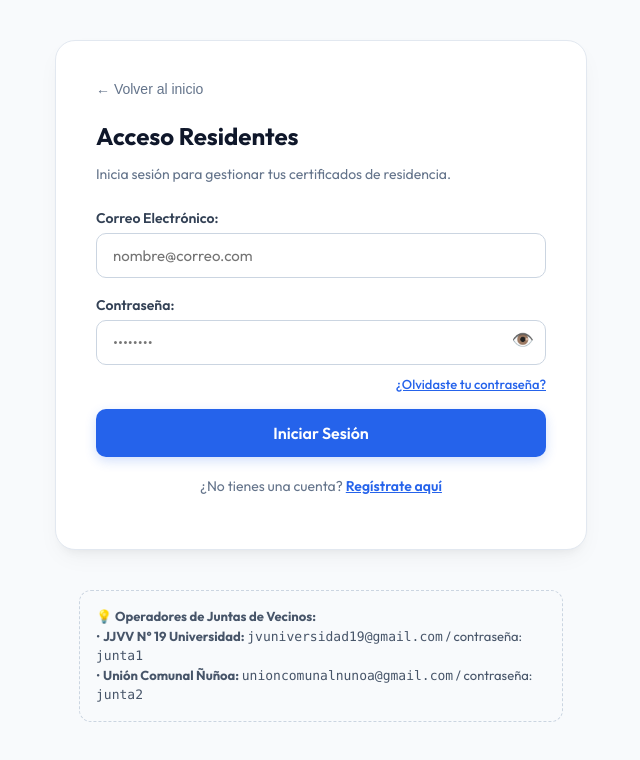
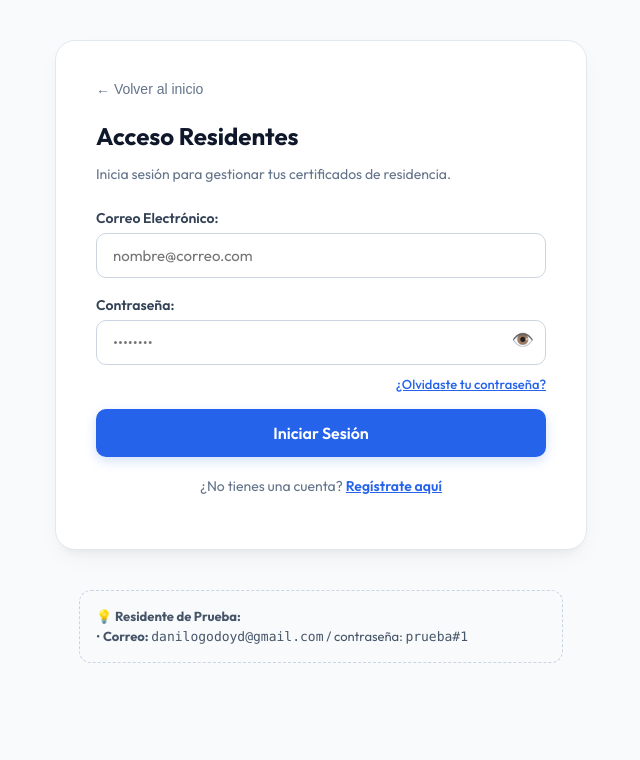
Before and after one commit to lilo2023/frontend_juntavecinos, a React (Create React App) app: page / in a window 1280 px wide. Both pictures are taken after a click on the element 413 px from the left and 503 px from the top of the page. Shown: the top 760 px of the page, without its empty margins (319-959 px from the left). Built offline with nearby package versions, Linux system fonts and the light colour scheme.

Commit message:
fix: credenciales dinamicas en caja de ayuda para residentes (danilogodoyd@gmail.com) y operadores

```diff
--- a/src/features/autenticacion/LoginRegister.jsx
+++ b/src/features/autenticacion/LoginRegister.jsx
@@ -1368,9 +1368,18 @@ export default function LoginRegister({ role, onBack, onLoginSuccess }) {
                 color: '#475569',
                 lineHeight: '1.5'
             }}>
-                💡 <strong>Operadores de Juntas de Vecinos:</strong><br />
-                • <strong>JJVV N° 19 Universidad:</strong> <code>jvuniversidad19@gmail.com</code> / contraseña: <code>junta1</code><br />
-                • <strong>Unión Comunal Ñuñoa:</strong> <code>unioncomunalnunoa@gmail.com</code> / contraseña: <code>junta2</code>
+                {role === 'vecino' ? (
+                    <>
+                        💡 <strong>Residente de Prueba:</strong><br />
+                        • <strong>Correo:</strong> <code>danilogodoyd@gmail.com</code> / contraseña: <code>prueba#1</code>
+                    </>
+                ) : (
+                    <>
+                        💡 <strong>Operadores de Juntas de Vecinos:</strong><br />
+                        • <strong>JJVV N° 19 Universidad:</strong> <code>jvuniversidad19@gmail.com</code> / contraseña: <code>junta1</code><br />
+                        • <strong>Unión Comunal Ñuñoa:</strong> <code>unioncomunalnunoa@gmail.com</code> / contraseña: <code>junta2</code>
+                    </>
+                )}
             </div>
         </div>
     );
```
